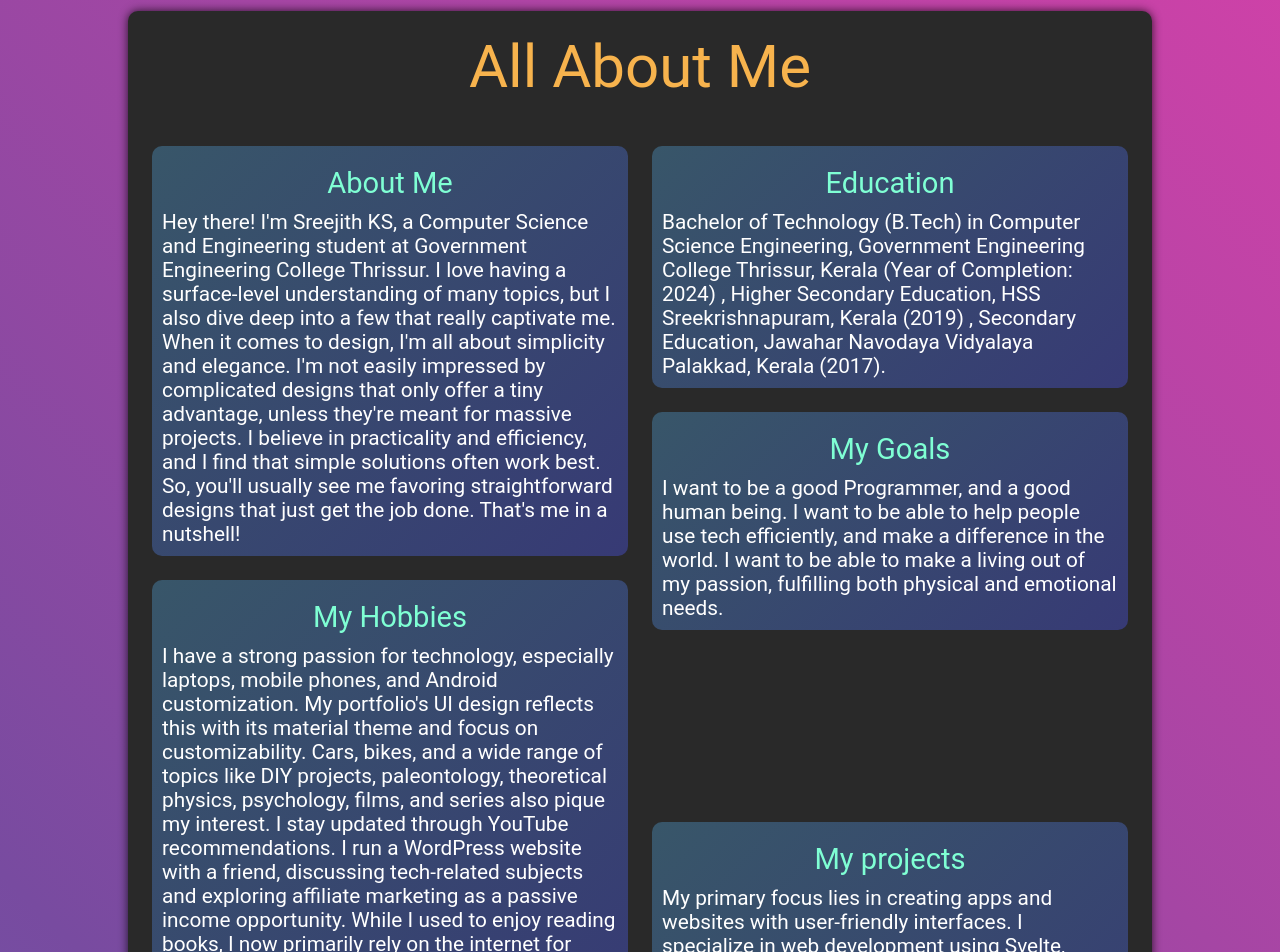
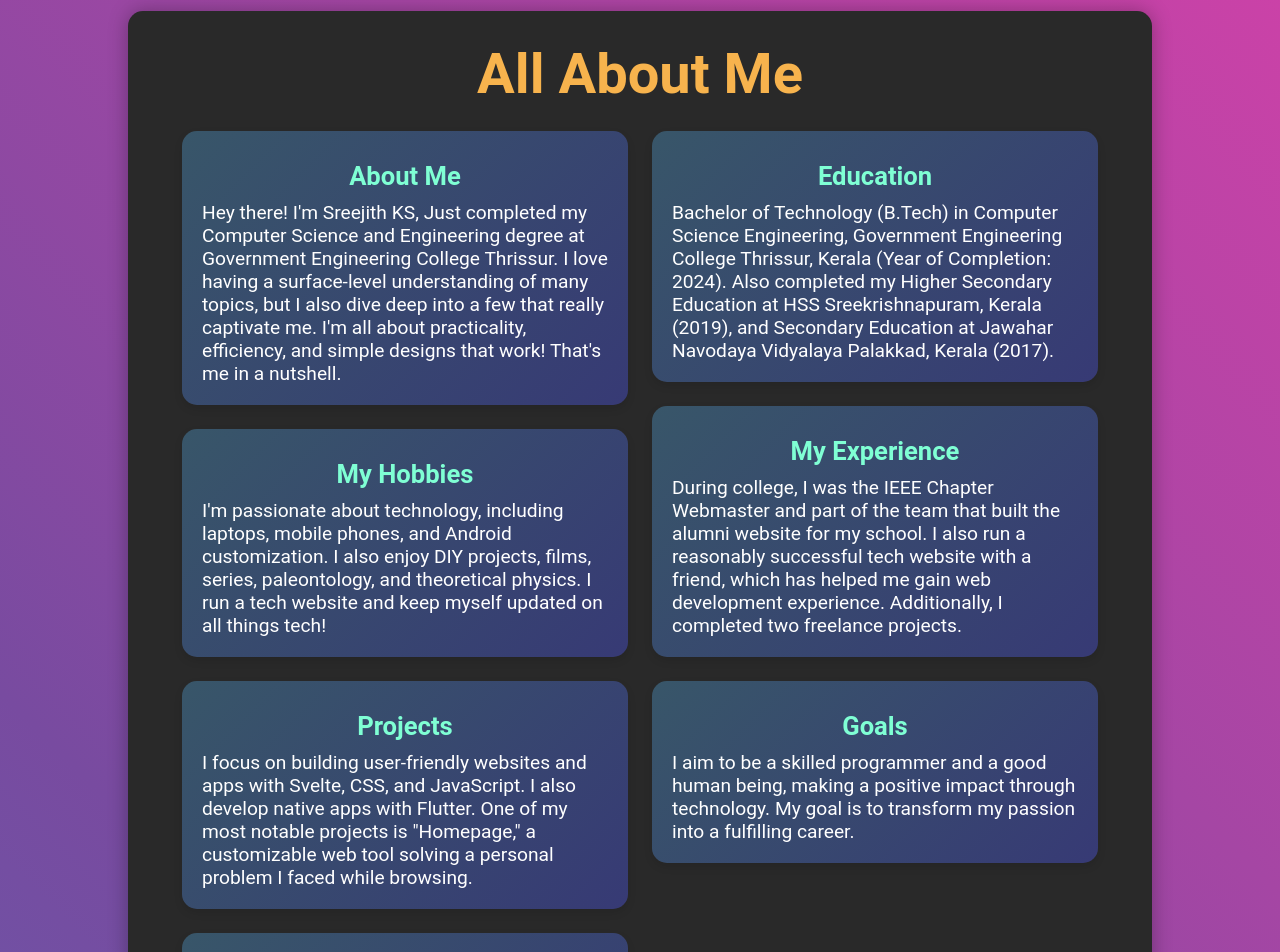
Before and after one commit to SreejithKSGupta/myPortfolio, a SvelteKit app: page / in a window 1280 px wide. Shown: the part 1260-2212 px from the top of the page. Built offline with nearby package versions, Linux system fonts and the light colour scheme.

Commit message:
updated  about me

```diff
--- a/src/routes/pages/aboutme.svelte
+++ b/src/routes/pages/aboutme.svelte
@@ -1,64 +1,48 @@
-<script>
+<script lang="ts">
 	import Masonry from '../components/masonary.svelte';
 
 	let items = [
 		{
 			title: 'About Me',
-			content: `Hey there! I'm Sreejith KS, a Computer Science and Engineering student at Government Engineering College Thrissur.
-         I love having a surface-level understanding of many topics, but I also dive deep into a few that really captivate me. When it comes to design,
-          I'm all about simplicity and elegance. I'm not easily impressed by complicated designs that only offer a tiny advantage,
-          unless they're meant for massive projects. I believe in practicality and efficiency, and I find that simple solutions often work best.
-           So, you'll usually see me favoring straightforward designs that just get the job done. That's me in a nutshell!`
+			content: `Hey there! I'm Sreejith KS, Just completed my Computer Science and Engineering degree at Government Engineering College Thrissur.
+			I love having a surface-level understanding of many topics, but I also dive deep into a few that really captivate me. I'm all about practicality,
+			efficiency, and simple designs that work! That's me in a nutshell.`
 		},
 		{
 			title: 'Education',
-			content: `Bachelor of Technology (B.Tech) in Computer Science Engineering, Government Engineering College Thrissur, Kerala (Year of Completion: 2024) , Higher Secondary Education, HSS Sreekrishnapuram, Kerala (2019)
-        , Secondary Education, Jawahar Navodaya Vidyalaya Palakkad, Kerala (2017). `
+			content: `Bachelor of Technology (B.Tech) in Computer Science Engineering, Government Engineering College Thrissur, Kerala (Year of Completion: 2024).
+			Also completed my Higher Secondary Education at HSS Sreekrishnapuram, Kerala (2019), and Secondary Education at Jawahar Navodaya Vidyalaya Palakkad, Kerala (2017).`
 		},
 		{
 			title: 'My Hobbies',
-			content: `   I have a strong passion for technology, especially laptops, mobile phones, and Android customization. My portfolio's UI
-         design reflects this with its material theme and focus on customizability. Cars, bikes, and a wide range of topics like DIY projects,
-         paleontology, theoretical physics, psychology, films, and series also pique my interest. I stay updated through YouTube recommendations.
-         I run a WordPress website with a friend, discussing tech-related subjects and exploring affiliate marketing as a passive income opportunity.
-         While I used to enjoy reading books, I now primarily rely on the internet for knowledge like most people. Although not a sports enthusiast,
-        I do occasionally play football and shuttle. `
-		},
-
-		{
-			title: 'My Goals',
-			content: `I want to be a good Programmer, and a good human being. I want to be able to help people use tech efficiently, and make a difference in the world.
-                    I want to be able to make a living out of my passion, fulfilling both physical and emotional needs.`
-		},
-
-		{
-			title: 'Where I see Myself in 10 years',
-			content: `In 10 years, I see myself as an accomplished and versatile professional in the field of computer science engineering, Most probably in web/App designing.
-                However, If someting else comes up that is more promising, which I like more, I'll Be learning that too. After all, in a rapidly evolving field like Computer science
-                Change is and will be the only constant, and those who find a comfort zone won't innovate `
-		},
-
-		{
-			title: 'My projects',
-			content: `My primary focus lies in creating apps and websites with user-friendly interfaces. I specialize in web development using Svelte, vanilla CSS, and JavaScript,
-                 occasionally use React when needed too. Additionally, I have expertise in native app development using Flutter. In terms of content creation, I'm most Proud
-                 about Homepage, which i find is quite usefull, customizable, and solve an important issue that i faced while browsing the internet.
-                I have a particular fondness for WordPress. I love its versatility and vast amount of plugins so that I can focous on the Content.`
+			content: `I'm passionate about technology, including laptops, mobile phones, and Android customization. I also enjoy DIY projects, films, series, paleontology, and theoretical physics.
+			I run a tech website and keep myself updated on all things tech!`
 		},
 		{
-			title: 'My experience',
-			content: `I have created some possibly good Apps, web apps and websites, but I am not sure if they are good enough to be called "experience", I also run a tech website,
-        with reasonable traffic, and am also  one of the WebMasters for the IEEE Chapter of our college. I have also tried My hand at freelancing, and have completed 2 projects.`
-		}
+			title: 'My Experience',
+			content: `During college, I was the IEEE Chapter Webmaster and part of the team that built the alumni website for my school. I also run a reasonably successful tech website with a friend, which has helped me gain web development experience. Additionally, I completed two freelance projects.`
+		},
+		{
+			title: 'Projects',
+			content: `I focus on building user-friendly websites and apps with Svelte, CSS, and JavaScript. I also develop native apps with Flutter. One of my most notable projects is "Homepage," a customizable web tool solving a personal problem I faced while browsing.`
+		},
+		{
+			title: 'Goals',
+			content: `I aim to be a skilled programmer and a good human being, making a positive impact through technology. My goal is to transform my passion into a fulfilling career.`
+		},
+		{
+			title: 'Where I See Myself in 10 Years',
+			content: `In 10 years, I see myself as a versatile professional in computer science, most likely in web/app development. But I'm always open to exploring new fields in this ever-evolving domain.`
+		},
 	];
 </script>
 
 <div id="aboutme" class="cardbox">
-	<div id="aboutmeheading">All About Me</div>
+	<h1 id="aboutmeheading">All About Me</h1>
 	<Masonry>
-		{#each items as item}
+		{#each items as item, index}
 			<div class="aboutitem">
-				<div class="subheading">{item.title}</div>
+				<h2 class="subheading">{item.title}</h2>
 				<p>{item.content}</p>
 			</div>
 		{/each}
@@ -66,58 +50,85 @@
 </div>
 
 <style>
+	:root {
+		--main-bg-color: #ac1f1f;
+		--main-text-color: #ffffff;
+		--highlight-color: rgb(247, 179, 77);
+		--gradient-bg-hover: linear-gradient(160deg, #004268 0%, #04685c 100%);
+		--default-bg: linear-gradient(135deg, #385669 0%, #373a75 100%);
+		--hover-bg: linear-gradient(160deg, #004268 0%, #04685c 100%);
+	}
+
 	.cardbox {
 		width: 80vw;
-		height: auto;
-		background-color: #292929;
-		border-radius: 10px;
-		box-shadow: 0 0 10px 0 #000000c0;
-		align-items: center;
-		color: #ffffff;
-		transition: all 0.5s ease;
-		margin: 100px;
+		background-color: var(--main-bg-color);
+		color: var(--main-text-color);
+		border-radius: 15px;
+		box-shadow: 0 0 20px 0 rgba(0, 0, 0, 0.3);
+		margin: 100px 0px;
+		padding: 30px;
+		transition: all 0.3s ease;
 	}
 
 	#aboutmeheading {
-		width: 100%;
 		text-align: center;
-		font-size: 60px;
-		color: rgb(247, 179, 77);
+		font-size: 3.5rem;
+		color: var(--highlight-color);
+		animation: fadeInDown 1s ease;
+	}
+
+	.aboutitem {
+		border-radius: 15px;
+		font-size: 1.2rem;
 		padding: 20px;
+		background: var(--default-bg);
+		transition: transform 0.5s ease, background-color 0.5s ease;
+		box-shadow: 0 4px 8px rgba(0, 0, 0, 0.1);
+		cursor: pointer;
 	}
-	.aboutitem {
-		border-radius: 10px;
-		font-size: 130%;
-		padding: 10px;
-		background-color: #8bc6ec;
-		background-image: linear-gradient(135deg, #385669 0%, #373a75 100%);
-		transition: 1s cubic-bezier(0.075, 0.82, 0.165, 1);
+
+	.aboutitem:hover {
+		transform: scale(1.05);
+		background: var(--hover-bg);
 	}
-	.aboutitem:hover {
-		transform: scale(1.1);
-		transition: 1s cubic-bezier(0.075, 0.82, 0.165, 1);
-		background-color: #0093e9;
-		background-image: linear-gradient(160deg, #004268 0%, #04685c 100%);
-	}
+
 	.subheading {
 		text-align: center;
-		font-size: 140%;
+		font-size: 1.6rem;
 		color: aquamarine;
 		padding: 10px;
 	}
+
 	@media screen and (max-width: 600px) {
 		.cardbox {
 			width: 98vw;
-			margin: 50px;
+			margin: 0px;
+			padding: 5px;
 		}
+
 		#aboutmeheading {
-			font-size: 40px;
+			font-size: 2.8rem;
 		}
+
 		.aboutitem {
-			font-size: 100%;
+			font-size: 1rem;
+			padding: 10px;
+			margin: 0px;
 		}
+
 		.subheading {
-			font-size: 120%;
+			font-size: 1.4rem;
+		}
+	}
+
+	@keyframes fadeInDown {
+		from {
+			opacity: 0;
+			transform: translateY(-50px);
+		}
+		to {
+			opacity: 1;
+			transform: translateY(0);
 		}
 	}
 </style>
```
Also changed, not shown: 1 other file (tests, documents, lock files or other folders).
